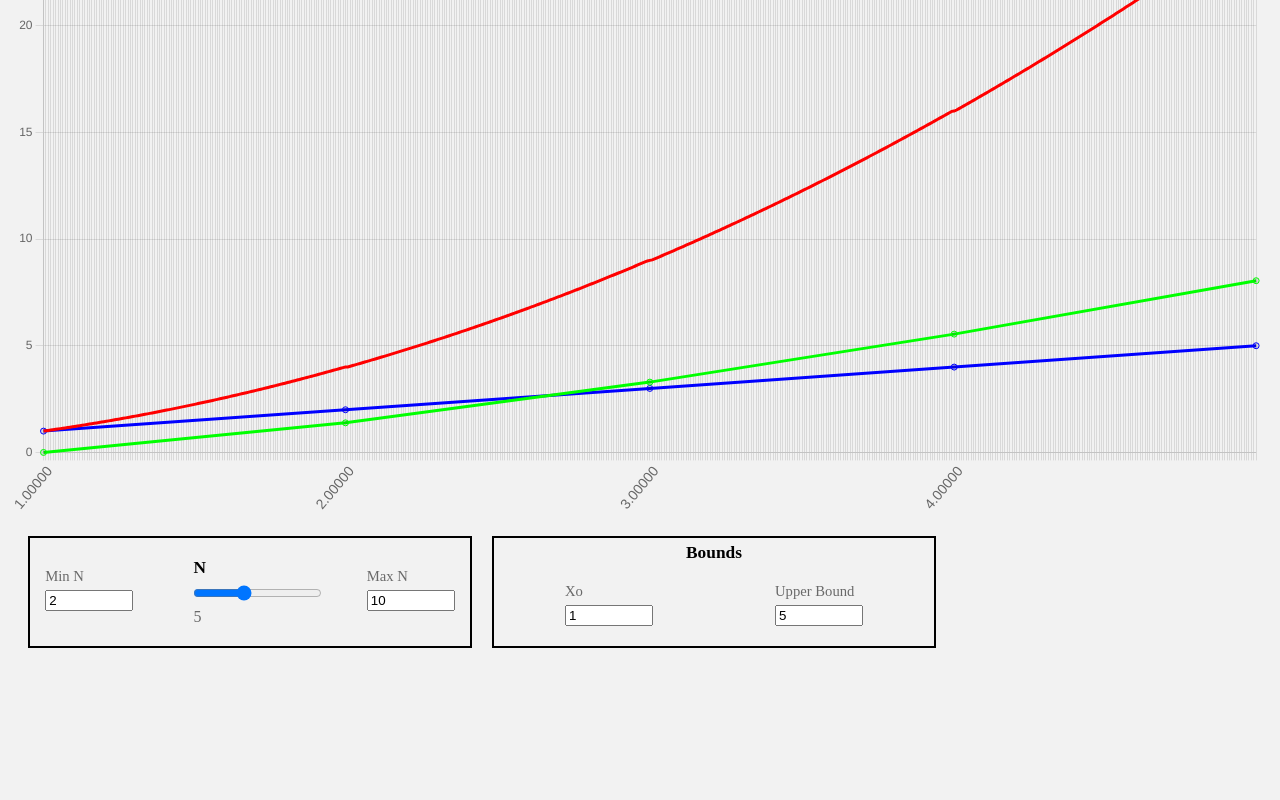
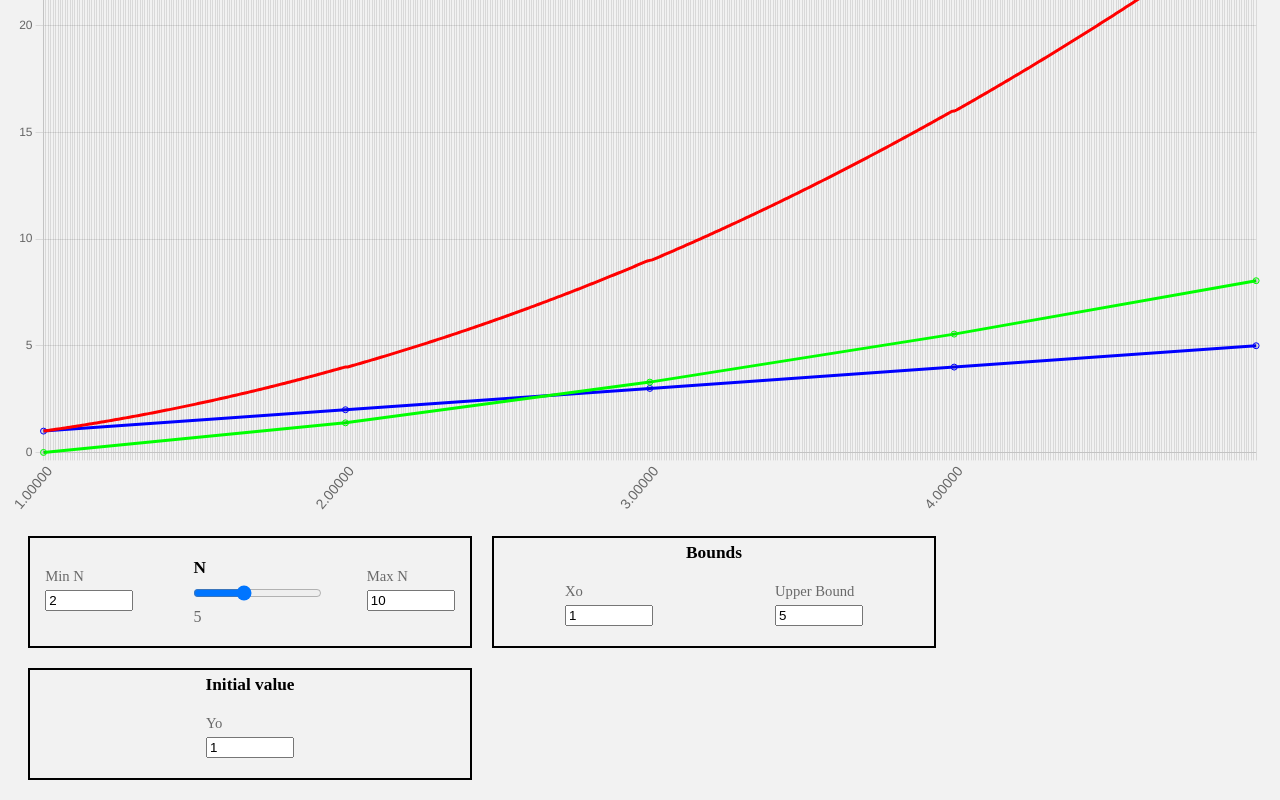
Before and after one commit to dsomni/de-practice, a React (Create React App) app: page / in a window 1280 px wide. Shown: the part 247-1047 px from the top of the page. Before the commit the page ends 915 px from the top, so only its background shows below. Built offline with nearby package versions, Linux system fonts and the light colour scheme.

Commit message:
Add negative xAxes

```diff
--- /dev/null
+++ b/src/components/InitialValueNav.tsx
@@ -0,0 +1,52 @@
+import styled from "@emotion/styled";
+import { memo } from "react";
+import InputField from "./InputField";
+import RangeSlider from "./RangeSlider";
+
+const NavWrapper = styled.div`
+    border: 2px black solid;
+    display: flex;
+    margin: 10px;
+    padding: 5px;
+    gap: 10px;
+    flex-direction: column;
+    width: 30%;
+    min-width: 430px;
+    max-width: 500px;
+    justify-content: space-around;
+`;
+
+const LabelWrapper = styled.span`
+    font-weight: bolder;
+    color: black;
+    font-size: 13pt;
+    text-align: center;
+`;
+
+const InputsWrapper = styled.div`
+  display: flex;
+  align-items: center;
+  margin: 10px;
+  gap: 10px;
+  justify-content: space-around;
+`;
+
+
+const InitialValueNav = ({ label, onChange, value }: {
+  label: string, onChange: any, value: any
+}) => {
+
+  return (
+    <NavWrapper>
+      <LabelWrapper>{label}</LabelWrapper>
+      <InputsWrapper>
+        <InputField
+          name={"Yo"}
+          onChange={onChange}
+          value={value} />
+      </InputsWrapper>
+    </NavWrapper>
+  );
+};
+
+export default memo(InitialValueNav);
--- a/src/components/LineChart.tsx
+++ b/src/components/LineChart.tsx
@@ -11,6 +11,7 @@ import StepsNumberNav from './StepsNumberNav';
 import ComputationalBoundsNav from './ComputationalBoundsNav';
 import { Function } from '../classes/Function';
 import { parse } from 'path';
+import InitialValueNav from './InitialValueNav';
 
 function genRange(start: number, finish: number, n: number) {
     const h = (finish - start) / n;
@@ -220,7 +221,7 @@ const LineChart: React.FunctionComponent = () => {
     // Lower Computational Bound
     const [lowerBound, setLowerBound] = useState(1);
     const lowerBoundChanged = (e: any) => {
-        const val = max(0, parseFloat(e.target.value));
+        const val = max(-4000000000, parseFloat(e.target.value));
         setLowerBound(val);
         if (upperBound < val) upperBoundChanged({target:{value:val}});
         setData(genData2(val, upperBound, stepNumber))
@@ -232,6 +233,14 @@ const LineChart: React.FunctionComponent = () => {
         setUpperBound(val);
         if (lowerBound > val) lowerBoundChanged({target:{value:val}});
         setData(genData2(lowerBound, val, stepNumber))
+    }
+
+    /* Initial Value & Co */
+    const [initialValue, setInitialValue] = useState(1);
+    const initialValueChanged = (e: any) => {
+        const val = max(0, parseFloat(e.target.value));
+        setInitialValue(val);
+        // setData(genData2(val, upperBound, stepNumber))
     }
 
     // /* Data & Co */
@@ -258,6 +267,10 @@ const LineChart: React.FunctionComponent = () => {
                     onChangeLowerBound={(e: any) => lowerBoundChanged(e)}
                     upperBound={upperBound}
                     lowerBound={lowerBound} />
+                <InitialValueNav
+                    label={'Initial value'}
+                    onChange={(e: any) => initialValueChanged(e)}
+                    value={initialValue} />
             </NavsWrapper>
         </>
     );
```
